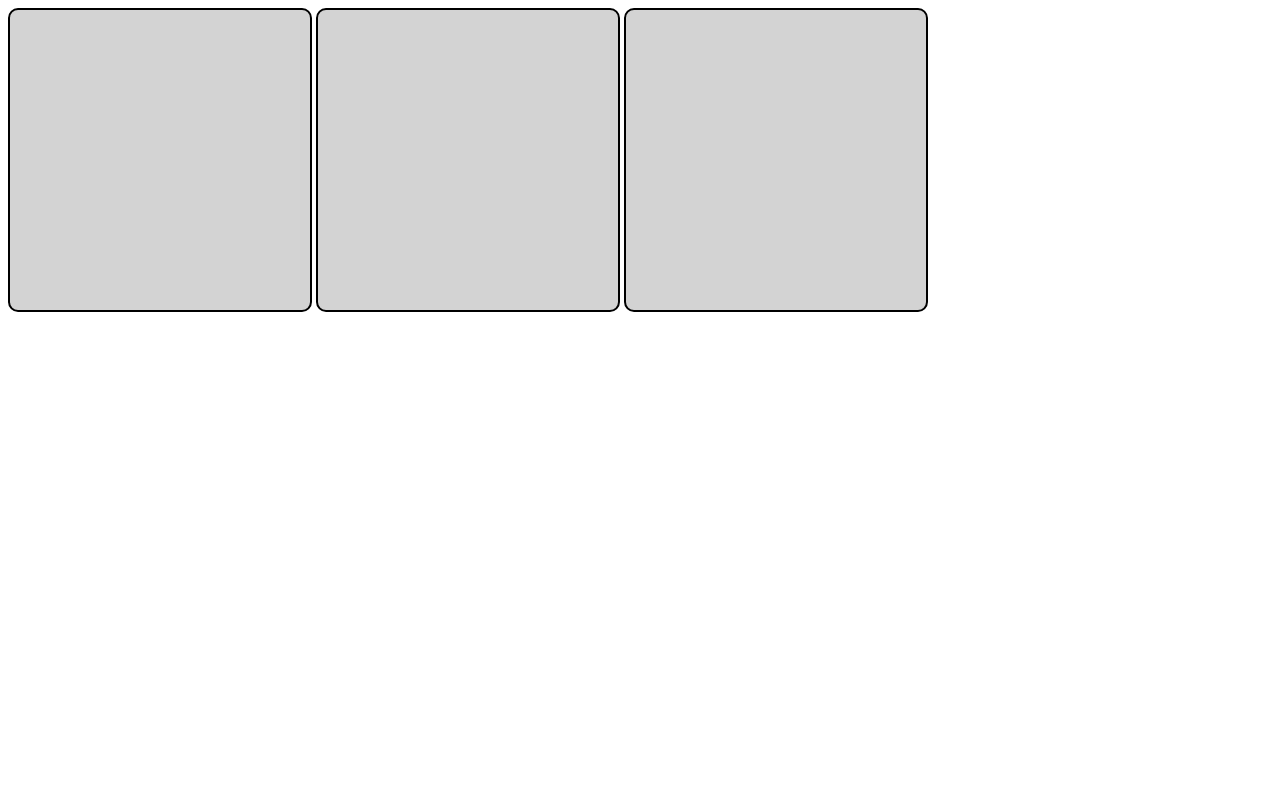
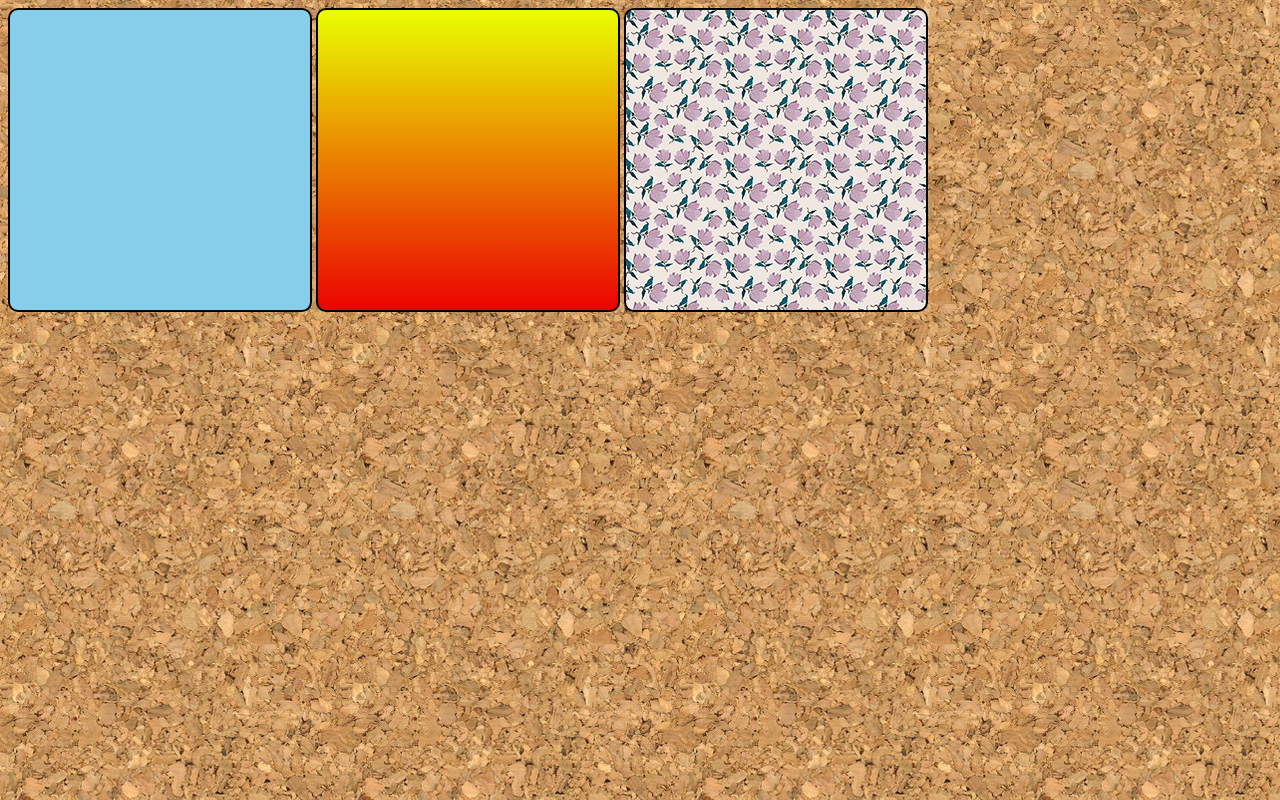
Before and after one commit to joelsoncrz/html-css, a plain HTML site: page ex022/fundo001.html in a window 1280 px wide. Drawn offline with Linux system fonts and the light colour scheme.

Commit message:
atualizei

```diff
--- a/ex022/fundo001.html
+++ b/ex022/fundo001.html
@@ -6,6 +6,10 @@
     <title>teste de imagen</title>
 
     <style>
+
+        body{
+            background-image:url('imagen/wallpaper001.jpg') ;
+        }
         div.quadrado{
             display: inline-block;
             border-radius: 10px;
@@ -15,19 +19,34 @@
             height: 300px;
 
         }
+
+        div#q1{
+            background-color: skyblue;
+
+        }
+
+        div#q2{
+            background-image:linear-gradient(to bottom, rgb(234, 255, 1), #eb0202);
+
+        }
+
+        div#q3{
+            background-image: url('imagen/pattern003.png');
+        }
+
     </style>
 </head>
 <body>
 
-    <div class="quadrado">
+    <div class="quadrado" id="q1">
 
     </div>
 
-    <div class="quadrado">
+    <div class="quadrado" id="q2">
 
     </div>
 
-    <div class="quadrado">
+    <div class="quadrado" id="q3">
 
     </div>
 
```
Also changed, not shown: ex022/fundo002.html (added, +23 -0 lines).
